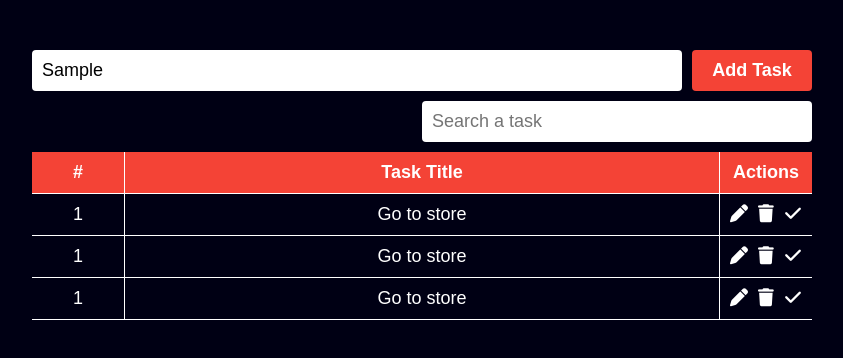
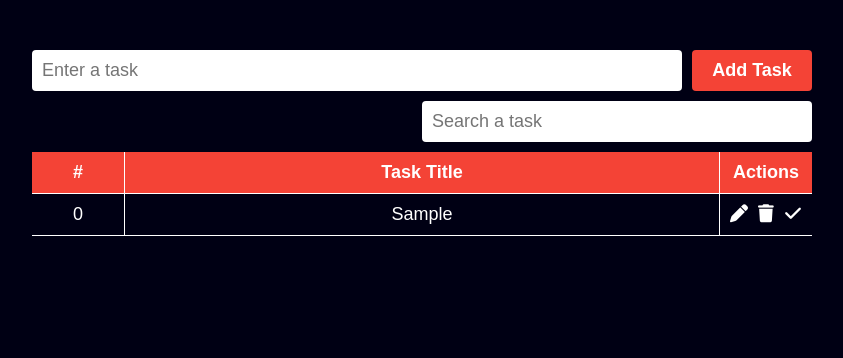
Before and after one commit to NadimRifaii/TaskManager, a plain HTML site: page index.html in a window 1280 px wide. Both pictures are taken after typing "Sample" into the empty fields and a click on the button "Add Task". Shown: the whole page, without its empty margins (218-1061 px from the left). Drawn offline with Linux system fonts and the light colour scheme.

Commit message:
finished the add task functionality

```diff
--- a/index.html
+++ b/index.html
@@ -16,7 +16,7 @@
   <div class="wrapper">
     <div class="add-update-task">
       <div class="input-container">
-        <input type="text" placeholder="Enter a task">
+        <input type="text" class="add-task-input" placeholder="Enter a task">
       </div>
       <div class="buttons-container">
         <button class="add-btn btn" id="add">Add Task</button>
@@ -24,7 +24,7 @@
       </div>
     </div>
     <div class="search-box">
-      <input type="search" placeholder="Search a task">
+      <input type="search" class="search-task-input" placeholder="Search a task">
     </div>
     <div class="info">
       <div>#</div>
@@ -32,7 +32,7 @@
       <div>Actions</div>
     </div>
     <div class="tasks-container">
-      <div class="task" draggable="true">
+      <!-- <div class="task" draggable="true">
         <div class="task-id">1</div>
         <div class="task-title">Go to store</div>
         <div class="task-actions">
@@ -46,39 +46,10 @@
             <i class="fa-solid fa-check"></i>
           </div>
         </div>
-      </div>
-      <div class="task" draggable="true">
-        <div class="task-id">1</div>
-        <div class="task-title">Go to store</div>
-        <div class="task-actions">
-          <div class="action-holder update">
-            <i class="fa-solid fa-pen update-icon"></i>
-          </div>
-          <div class="action-holder delete">
-            <i class="fa-solid fa-trash delete-icon"></i>
-          </div>
-          <div class="action-holder check">
-            <i class="fa-solid fa-check"></i>
-          </div>
-        </div>
-      </div>
-      <div class="task" draggable="true">
-        <div class="task-id">1</div>
-        <div class="task-title">Go to store</div>
-        <div class="task-actions">
-          <div class="action-holder update">
-            <i class="fa-solid fa-pen update-icon"></i>
-          </div>
-          <div class="action-holder delete">
-            <i class="fa-solid fa-trash delete-icon"></i>
-          </div>
-          <div class="action-holder check">
-            <i class="fa-solid fa-check"></i>
-          </div>
-        </div>
-      </div>
+      </div> -->
     </div>
   </div>
+  <script src="./scripts/script.js"></script>
 </body>
 
 </html>
--- /dev/null
+++ b/scripts/script.js
@@ -0,0 +1,66 @@
+const addTaskInput = document.querySelector('.add-task-input')
+const searchTaskInput = document.querySelector('.search-task-input')
+const tasksContainer = document.querySelector('.tasks-container');
+const addTaskBtn = document.querySelector('button.add-btn')
+let tasks = []
+if (localStorage.getItem('tasks')) {
+  tasks = JSON.parse(localStorage.getItem('tasks'))
+  for (let task of tasks)
+    displayTask(task)
+}
+let tasksCounter = tasks.length
+function addTask() {
+  const taskTitle = addTaskInput.value;
+  const task = {
+    id: tasksCounter,
+    title: taskTitle
+  }
+  tasks.push(task)
+  tasksCounter++;
+  localStorage.setItem('tasks', JSON.stringify(tasks))
+  addTaskInput.value = null
+  displayTask(task)
+}
+function doElement(value = null, element, ...classesToAdd) {
+  const htmlElement = document.createElement(element)
+  htmlElement.innerText = value
+  addClassesToElement(htmlElement, ...classesToAdd)
+  return htmlElement
+}
+function addClassesToElement(element, ...classesToAdd) {
+  for (let clas of classesToAdd)
+    element.classList.add(clas)
+}
+function appendElementsToParent(parent, ...children) {
+  for (let child of children)
+    parent.append(child)
+}
+function displayTask(theTask) {
+  const task = doElement(null, 'div', 'task');
+  const taskId = doElement(theTask.id, 'div', 'task-id');
+  const taskTitle = doElement(theTask.title, 'div', 'task-title')
+  const taskActions = doElement(null, 'div', 'task-actions')
+  const elementsToAppend = [taskId, taskTitle, taskActions]
+  for (let i = 0; i < 3; i++) {
+    const actionHolder = doElement(null, 'div', 'action-holder')
+    const icon = doElement(null, 'i')
+    actionHolder.append(icon)
+    if (i == 0) {
+      actionHolder.classList.add('update')
+      addClassesToElement(actionHolder, 'update')
+      addClassesToElement(icon, 'fa-solid', 'fa-pen', 'update-icon')
+    } else if (i == 1) {
+      actionHolder.classList.add('delete')
+      addClassesToElement(actionHolder, 'delete')
+      addClassesToElement(icon, ...'fa-solid fa-trash delete-icon'.split(' '))
+    } else {
+      addClassesToElement(actionHolder, 'check')
+      addClassesToElement(icon, ...'fa-solid fa-check check-icon'.split(' '))
+    }
+    taskActions.append(actionHolder)
+  }
+  appendElementsToParent(task, ...elementsToAppend)
+  tasksContainer.append(task)
+}
+
+addTaskBtn.addEventListener('click', addTask)
```
